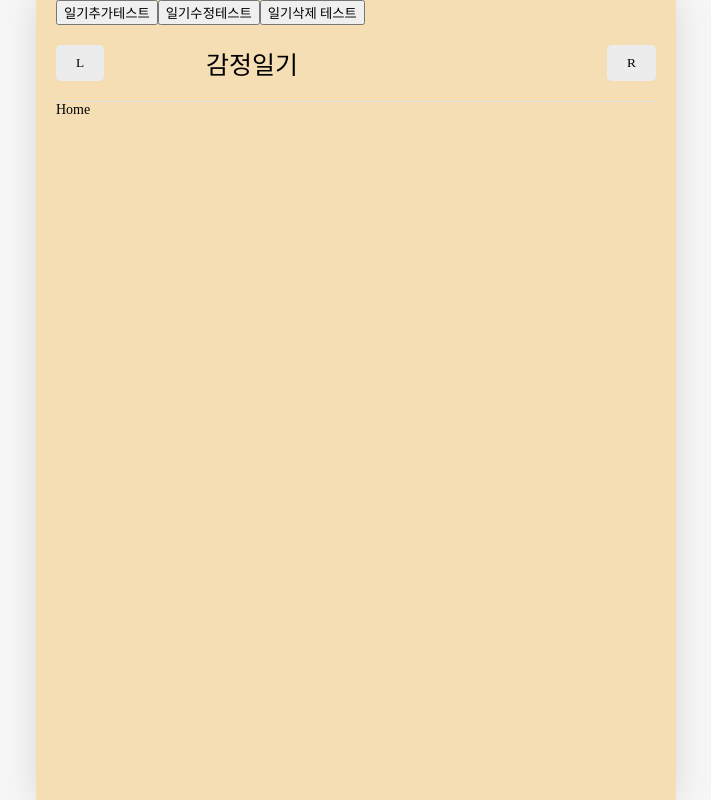
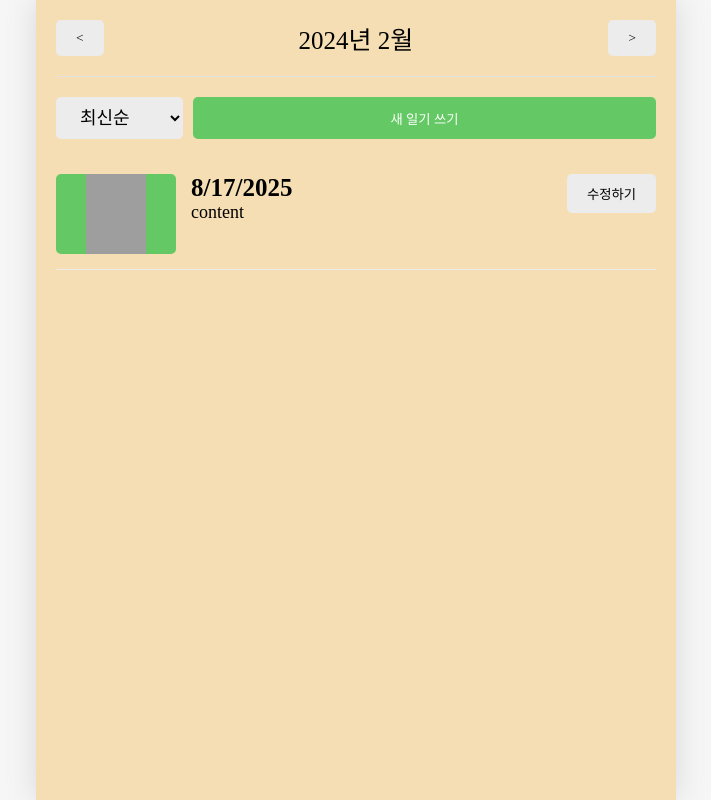
Before and after one commit to daily-coco/bite-emotional-diary, a React (Vite) app: page / in a window 1280 px wide. Shown: the whole page, without its empty margins (284-995 px from the left). Built offline with nearby package versions, Linux system fonts and the light colour scheme; grey boxes are pictures that could not be loaded; a web font is replaced by a local one.

Commit message:
feat: Home UI구현

```diff
--- a/src/App.jsx
+++ b/src/App.jsx
@@ -77,33 +77,6 @@ function App() {
 
   return (
     <>
-      <button
-        onClick={() => {
-          onCreate(new Date().getTime, 1, 'helloTest');
-        }}
-      >
-        일기추가테스트
-      </button>
-      <button
-        onClick={() => {
-          onUpdate(3, new Date().getTime, 3, 'hello UpdateTest');
-        }}
-      >
-        일기수정테스트
-      </button>
-      <button
-        onClick={() => {
-          onDelete(1);
-        }}
-      >
-        일기삭제 테스트
-      </button>
-
-      <Header
-        title='감정일기'
-        leftChild={<Button text={'L'} />}
-        rightChild={<Button text={'R'} />}
-      />
       <DiaryStateContext.Provider value={data}>
         <DiaryDispatchContext.Provider value={{ onCreate, onUpdate, onDelete }}>
           <Routes>
--- a/src/components/Button.css
+++ b/src/components/Button.css
@@ -7,7 +7,7 @@
   font-weight: 18px;
   white-space: nowrap;
 }
-.Button_postive {
+.Button_positive {
   background-color: rgb(100, 201, 100);
   color: white;
 }
--- a/src/components/Button.jsx
+++ b/src/components/Button.jsx
@@ -3,7 +3,7 @@ import './Button.css';
 const Button = ({ text, type, onClick }) => {
   return (
     <button
-      className={type === true ? `Button Button_${type}` : 'Button'}
+      className={type ? `Button Button_${type}` : 'Button'}
       onClick={onClick}
     >
       {text}
--- /dev/null
+++ b/src/components/DiaryItem.css
@@ -0,0 +1,50 @@
+.DiaryItem {
+  display: flex;
+  gap: 15px;
+  justify-content: space-between;
+  padding: 15px 0;
+  border-bottom: 1px solid rgb(236, 236, 236);
+}
+
+.DiaryItem .img_section {
+  cursor: pointer;
+  min-width: 120px;
+  height: 80px;
+  display: flex;
+  justify-content: center;
+  border-radius: 5px;
+}
+.DiaryItem .img_section > img {
+  width: 50%;
+}
+
+.DiaryItem .img_section_1 {
+  background-color: rgb(100, 201, 100);
+}
+.DiaryItem .img_section_2 {
+  background-color: rgb(157, 215, 114);
+}
+.DiaryItem .img_section_3 {
+  background-color: rgb(235, 206, 23);
+}
+.DiaryItem .img_section_4 {
+  background-color: rgb(253, 132, 70);
+}
+.DiaryItem .img_section_5 {
+  background-color: rgb(253, 86, 95);
+}
+
+.DiaryItem .info_section {
+  cursor: pointer;
+  flex: 1;
+}
+.DiaryItem .info_section .created_date {
+  font-weight: bold;
+  font-size: 25px;
+}
+.DiaryItem .info_section .content {
+  font-size: 18px;
+}
+.DiaryItem .button_section {
+  min-width: 70px;
+}
--- /dev/null
+++ b/src/components/DiaryItem.jsx
@@ -0,0 +1,22 @@
+import { getEmotionImage } from '../util/get-emotion-image.js';
+import Button from './Button';
+import './DiaryItem.css';
+const DiaryItem = () => {
+  const emotionId = 1;
+  return (
+    <div className='DiaryItem'>
+      <div className={`img_section img_section_${emotionId}`}>
+        <img src={getEmotionImage(1)} />
+      </div>
+      <div className='info_section'>
+        <div className='created_date'>{new Date().toLocaleDateString()}</div>
+        <div className='content'>content{}</div>
+      </div>
+      <div className='button_section'>
+        <Button text={'수정하기'} />
+      </div>
+    </div>
+  );
+};
+
+export default DiaryItem;
--- /dev/null
+++ b/src/components/DiaryList.css
@@ -0,0 +1,17 @@
+.DiaryList .menu_bar {
+  display: flex;
+  gap: 10px;
+  margin: 20px 0;
+}
+.DiaryList .menu_bar select {
+  cursor: pointer;
+  padding: 10px 20px;
+  border: none;
+  border-radius: 5px;
+  font-size: 18px;
+  background-color: rgb(236, 236, 236);
+}
+
+.DiaryList .menu_bar button {
+  flex: 1;
+}
--- /dev/null
+++ b/src/components/DiaryList.jsx
@@ -0,0 +1,22 @@
+import Button from './Button';
+import DiaryItem from './DiaryItem';
+import './DiaryList.css';
+
+const DiaryList = () => {
+  return (
+    <div className='DiaryList'>
+      <div className='menu_bar'>
+        <select name='' id=''>
+          <option value={'latest'}>최신순</option>
+          <option value={'oldest'}>오래된순</option>
+        </select>
+        <Button text={'새 일기 쓰기'} type={'positive'} />
+      </div>
+      <div className='list_wrapper'>
+        <DiaryItem />
+      </div>
+    </div>
+  );
+};
+
+export default DiaryList;
--- a/src/components/Header.css
+++ b/src/components/Header.css
@@ -11,7 +11,7 @@
 .header_center {
   width: 50%;
   font-size: 25px;
-  justify-content: space-between;
+  justify-content: center;
 }
 .header_left,
 .header_right {
--- a/src/pages/Home.jsx
+++ b/src/pages/Home.jsx
@@ -1,5 +1,18 @@
+import Header from '../components/Header';
+import Button from '../components/Button';
+import DiaryList from '../components/DiaryList';
+
 const Home = () => {
-  return <div>Home</div>;
+  return (
+    <div>
+      <Header
+        title={'2024년 2월'}
+        leftChild={<Button text={'<'} />}
+        rightChild={<Button text={'>'} />}
+      />
+      <DiaryList />
+    </div>
+  );
 };
 
 export default Home;
```
